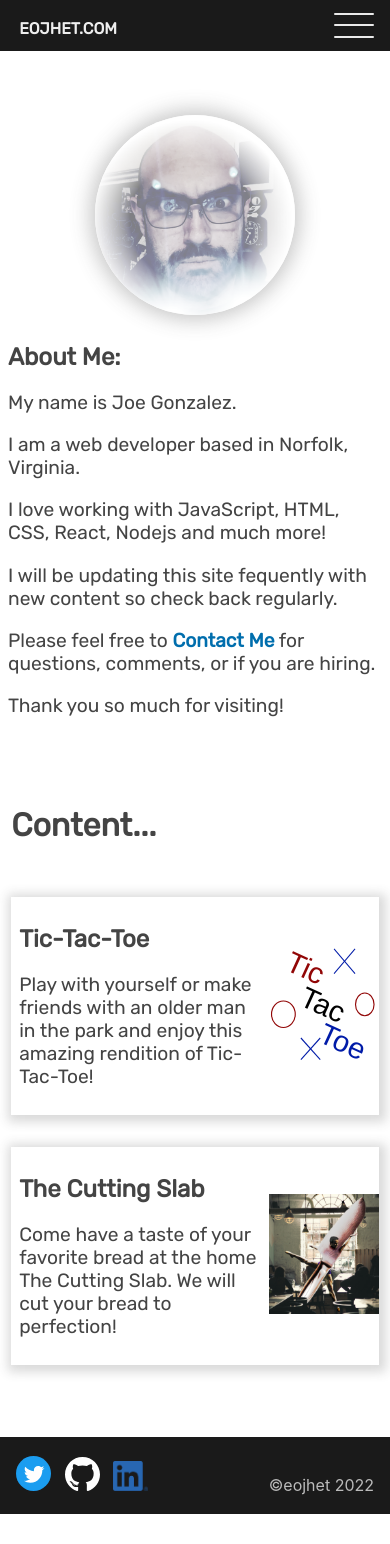
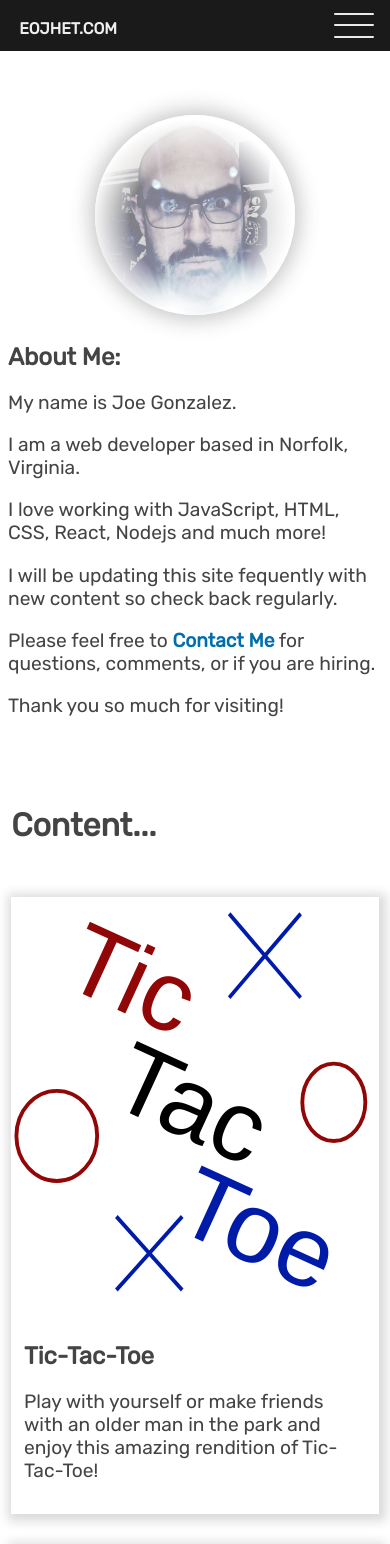
Before and after one commit to eojhet/eojhet_com, a Next.js app: page / in a window 390 px wide. Shown: the top 1544 px of the page. Before the commit the page ends 1514 px from the top, so only its background shows below. Built offline with nearby package versions, Linux system fonts and the light colour scheme.

Commit message:
changed how cards look on mobile and desktop

```diff
--- a/pages/index.js
+++ b/pages/index.js
@@ -18,11 +18,9 @@ export default function Home () {
               <p>{"Play with yourself or make friends with an older man in the park and enjoy this amazing rendition of Tic-Tac-Toe!"}</p>
             </div>
             <div className={styles.cardPictureContainer}>
-              <Image
+              <img
                 src="/home/tictactoeOpt.svg"
-                alt="The Amazing Jumping Knife Jack"
-                width={1282}
-                height={1400}
+                alt="TicTacToe"
               />
             </div>
           </div></Link>
@@ -33,11 +31,9 @@ export default function Home () {
               <p>{"Come have a taste of your favorite bread at the home The Cutting Slab. We will cut your bread to perfection!"}</p>
             </div>
             <div className={styles.cardPictureContainer}>
-              <Image
+              <img
                 src="/images/jumpingknifejack.jpg"
                 alt="The Amazing Jumping Knife Jack"
-                width={1282}
-                height={1400}
               />
             </div>
           </div></Link>
--- a/pages/index.module.scss
+++ b/pages/index.module.scss
@@ -64,7 +64,8 @@
     }
 
     .card {
-      min-height: 200px;
+      height: 200px;
+      overflow: hidden;
       display: flex;
       flex-direction: row;
       cursor: pointer;
@@ -77,33 +78,37 @@
         .cardDescription {
           background-color: hsl(202, 100%, 97%);
         }
-
       }
 
       .cardDescription {
-        flex-basis: 70%;
-        padding: 0.5rem;
+        width: 70%;
+        padding: 0.8rem;
         background-color: #fff;
       }
 
       .cardPictureContainer {
-        flex-basis: 30%;
+        width: 30%;
         align-self: center;
-        display: block;
+        max-height: 200px;
+
+        img {
+          max-width: 100%;
+          object-fit: cover;
+        }
       }
 
     }
 
-    .sun {
-      width: 50rem;
-      position: absolute;
-      top: 0;
-      right: 4rem;
-    }
+    // .sun {
+    //   width: 50rem;
+    //   position: absolute;
+    //   top: 0;
+    //   right: 4rem;
+    // }
 
-    .triangle {
-      width: 15rem;
-    }
+    // .triangle {
+    //   width: 15rem;
+    // }
   }
 
   @media screen and (max-width: 900px) {
@@ -123,6 +128,26 @@
         margin-bottom: 3rem;
       }
 
+      .card {
+        flex-direction: column-reverse;
+        height: fit-content;
+
+        .cardDescription {
+          width: 100%;
+        }
+
+        .cardPictureContainer {
+          width: 100%;
+          overflow: hidden;
+          max-height: 60vh;
+
+          img {
+            width: 100%;
+            max-width: none;
+          }
+        }
+      }
+
     }
   }
 
```
